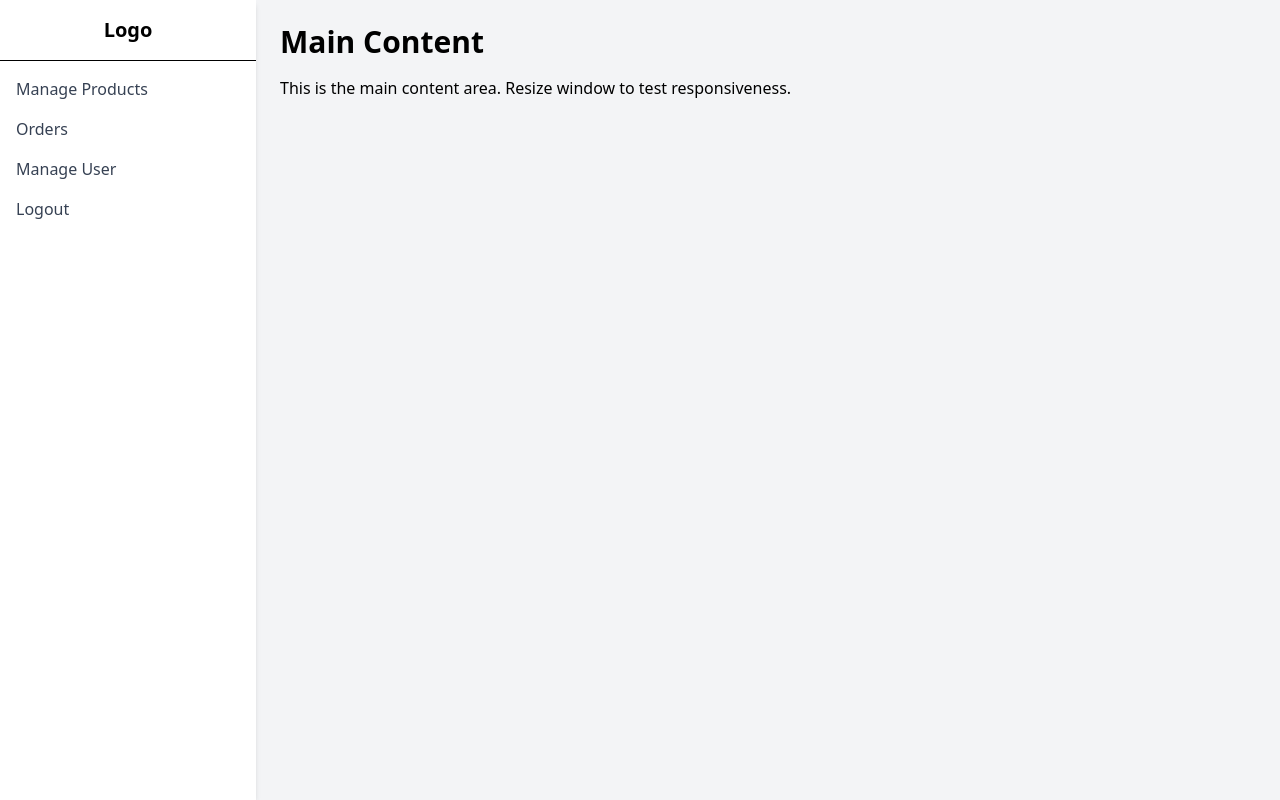
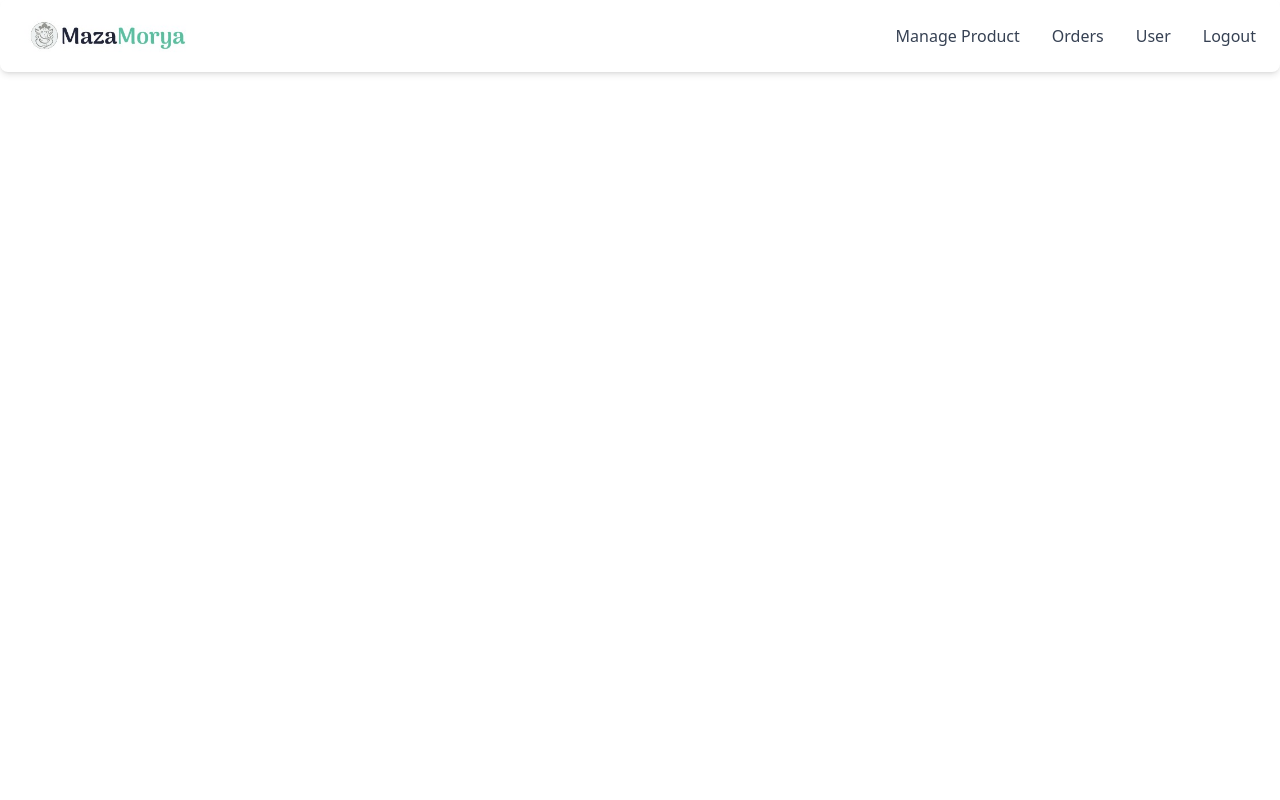
Before and after one commit to Bhushan-252/Ganpati-GUI, a React (Vite) app: page /adminpanel in a window 1280 px wide. Built offline with nearby package versions, Linux system fonts and the light colour scheme.

Commit message:
added new routes to adminPanel

```diff
--- a/package.json
+++ b/package.json
@@ -21,6 +21,7 @@
     "react-dom": "^19.0.0",
     "react-redux": "^9.2.0",
     "react-router": "^7.5.3",
+    "react-router-dom": "^7.6.3",
     "tailwindcss": "^4.1.5"
   },
   "devDependencies": {
--- a/src/App.jsx
+++ b/src/App.jsx
@@ -13,9 +13,9 @@ function App() {
 
  return(
     <div className="min-h-[100dvh] grid grid-rows-[auto_1fr_auto]">
-    <Header/>
-    <Outlet/>
-    <Footer/>
+      <Header/>
+      <Outlet/>
+      <Footer/>
     </div>
  )
 }
--- a/src/components/AdminPanel/AdminPanel.jsx
+++ b/src/components/AdminPanel/AdminPanel.jsx
@@ -1,6 +1,49 @@
 import React, { useState, useEffect, useRef } from 'react';
+import { Routes, Route, Link, Outlet } from 'react-router-dom';
 import { FontAwesomeIcon } from '@fortawesome/react-fontawesome';
 import { faBars, faTimes } from '@fortawesome/free-solid-svg-icons';
+import logo from "../../assets/logo.jpeg";
+
+function Sidebar({ sidebarRef, setIsOpen, isOpen }) {
+  return (
+    <div
+      ref={sidebarRef}
+      className={`fixed z-40 h-screen rounded-lg md:fixed md:top-0 md:left-0 md:right-0 md:h-auto
+      w-64 md:w-full bg-white shadow-md md:shadow-md md:flex md:items-center md:justify-between
+      md:px-6 md:py-4 transition-transform duration-300 ease-in-out transform ${
+      isOpen ? 'translate-x-0' : '-translate-x-full'
+      } md:translate-x-0`}
+    >
+      <div className="flex items-center justify-between p-4 md:p-0 md:space-x-6">
+        <img className="h-10 w-auto" src={logo} alt="Logo" />
+
+        <button
+          onClick={() => setIsOpen(false)}
+          className="md:hidden text-gray-600 hover:text-black"
+        >
+          <FontAwesomeIcon icon={faTimes} size="lg" />
+        </button>
+      </div>
+
+      <nav className="p-4 md:p-0">
+        <ul className="space-y-4 md:space-y-0 md:flex md:space-x-8 md:items-center">
+          <li className="text-gray-700 hover:text-blue-600">
+            <Link to="manageproduct">Manage Product</Link>
+          </li>
+          <li className="text-gray-700 hover:text-blue-600">
+            <Link to="orders">Orders</Link>
+          </li>
+          <li className="text-gray-700 hover:text-blue-600">
+            <Link to="manageuser">User</Link>
+          </li>
+          <li className="text-gray-700 hover:text-red-500">
+            <a href="/logout">Logout</a>
+          </li>
+        </ul>
+      </nav>
+    </div>
+  );
+}
 
 function AdminPanel() {
   const [isOpen, setIsOpen] = useState(false);
@@ -20,42 +63,10 @@ function AdminPanel() {
     return () => document.removeEventListener('mousedown', handleClickOutside);
   }, []);
 
-  const Sidebar = () => (
-    <div
-      ref={sidebarRef}
-      className={`fixed z-40 rounded-lg md:rounded-none
-        md:static md:translate-x-0 top-0 left-0 h-full w-64 bg-white shadow-md transition-transform duration-300 ease-in-out transform ${
-        isOpen ? 'translate-x-0' : '-translate-x-full'
-      } md:block`}
-    >
-      <div className="flex items-center justify-between p-4 border-b md:justify-center md:pt-4">
-        <span className="font-bold text-xl">Logo</span>
-        {/* Close icon shown only on mobile */}
-        <button
-          onClick={() => setIsOpen(false)}
-          className="md:hidden text-gray-600 hover:text-black"
-        >
-          <FontAwesomeIcon icon={faTimes} size="lg" />
-        </button>
-      </div>
-
-      <nav className="p-4">
-        <ul className="space-y-4">
-          <li><a href="/AddProducts" className="block text-gray-700 hover:text-blue-600">Manage Products</a></li>
-          <li><a href="#" className="block text-gray-700 hover:text-blue-600">Orders</a></li>
-          <li><a href="#" className="block text-gray-700 hover:text-blue-600">Manage User</a></li>
-          <li><a href="#" className="block text-gray-700 hover:text-blue-600">Logout</a></li>
-        </ul>
-      </nav>
-    </div>
-  );
-
   return (
     <div className="flex h-screen">
-      {/* Sidebar */}
-      <Sidebar />
+      <Sidebar sidebarRef={sidebarRef} setIsOpen={setIsOpen} isOpen={isOpen} />
 
-      {/* Dark overlay for mobile */}
       {isOpen && (
         <div
           className="fixed inset-0 bg-black opacity-50 z-30 md:hidden"
@@ -63,7 +74,6 @@ function AdminPanel() {
         />
       )}
 
-      {/* Hamburger menu button */}
       {!isOpen && (
         <button
           className="md:hidden fixed top-4 left-4 z-50 p-2 bg-blue-600 text-white rounded"
@@ -73,10 +83,8 @@ function AdminPanel() {
         </button>
       )}
 
-      {/* Main Content */}
-      <div className="flex-1 bg-gray-100 p-6 pt-20 md:pt-6 overflow-auto w-full">
-        <h1 className="text-3xl font-bold mb-4">Main Content</h1>
-        <p>This is the main content area. Resize window to test responsiveness.</p>
+      <div className="flex-1 overflow-y-auto p-6 md:pt-24">
+        <Outlet />
       </div>
     </div>
   );
--- a/src/components/AdminPanel/Login.jsx
+++ b/src/components/AdminPanel/Login.jsx
@@ -65,7 +65,6 @@ function Login() {
         </div> */}
       </div>
     </div>
-
         </>
     )
 }
--- /dev/null
+++ b/src/components/AdminPanel/ManageProduct.jsx
@@ -0,0 +1,11 @@
+import React from "react";
+
+function ManageProduct() {
+    return (
+        <>
+         <h1>Manage Product</h1>
+        </>
+    );
+}
+
+export default ManageProduct;
--- /dev/null
+++ b/src/components/AdminPanel/ManageUser.jsx
@@ -0,0 +1,12 @@
+import React from "react";
+
+function ManageUser() {
+
+    return (
+        <>
+            <h1>User</h1>
+        </>
+    );
+}
+
+export default ManageUser;
--- /dev/null
+++ b/src/components/AdminPanel/Orders.jsx
@@ -0,0 +1,12 @@
+import React from "react";
+
+function Orders() {
+
+    return (
+        <>
+            <h1>Orders</h1>
+        </>
+    );
+}
+
+export default Orders;
```
Also changed, not shown: src/main.jsx (+28 -6 lines), proDetails.txt.txt (deleted), 1 other file (tests, documents, lock files or other folders).
